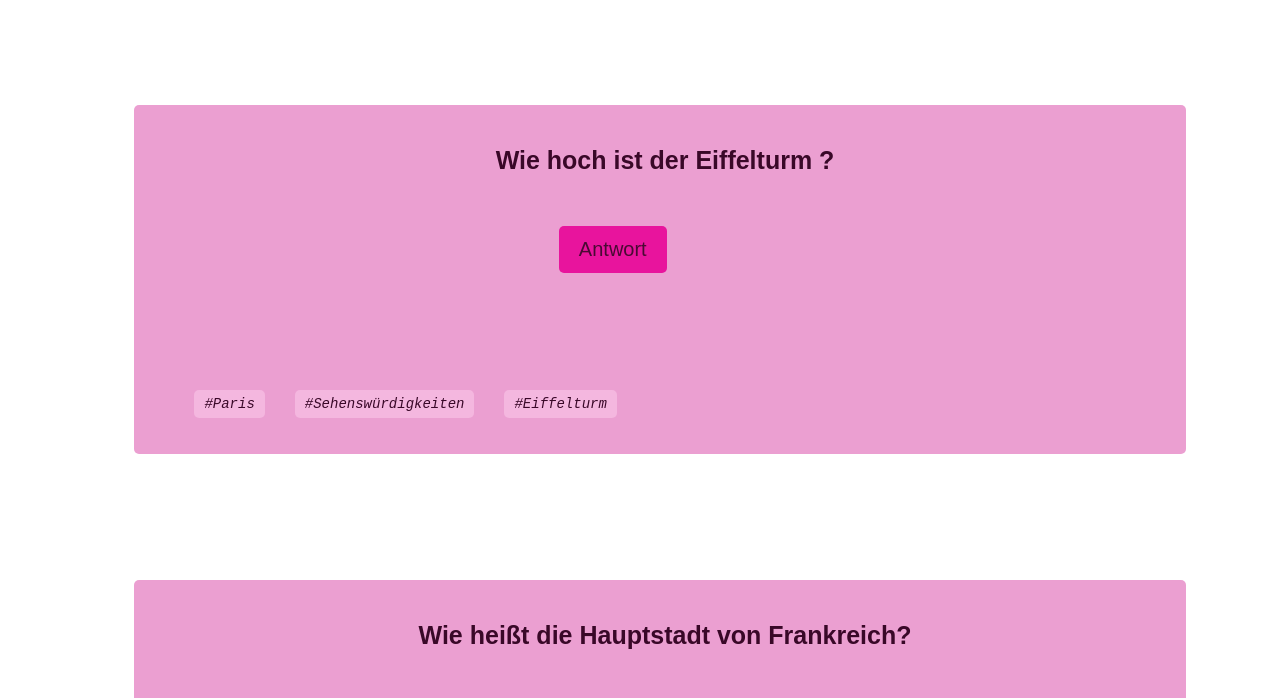
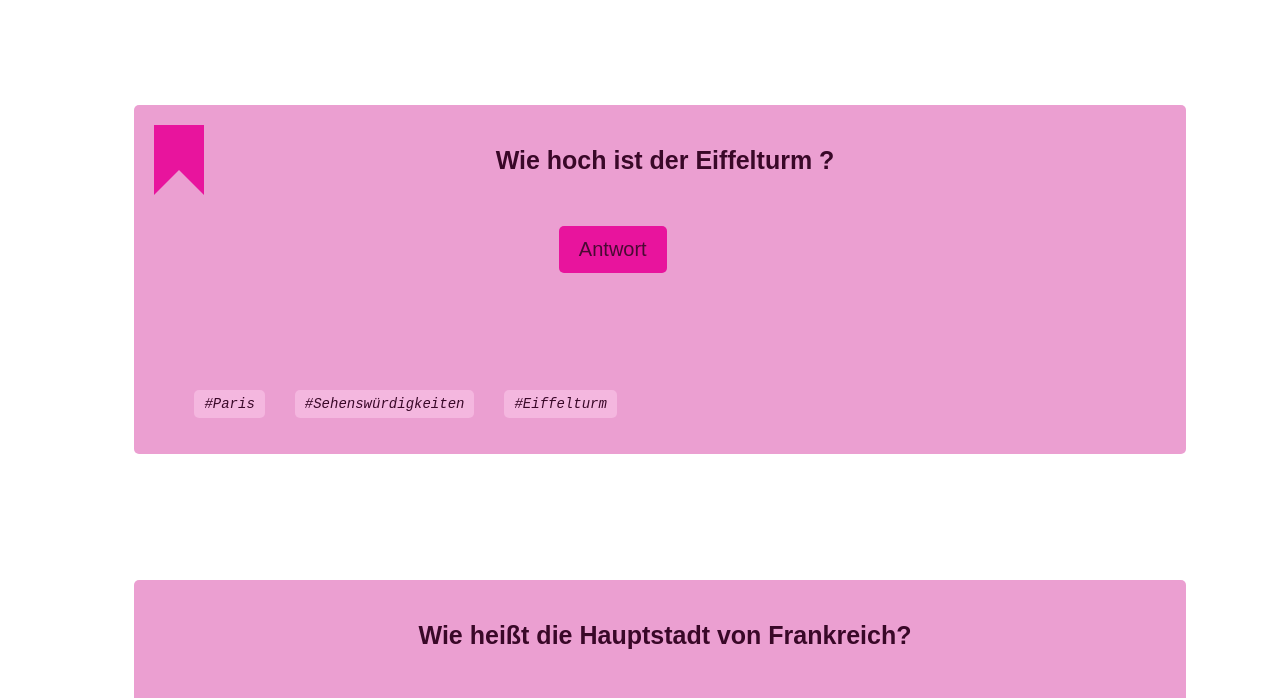
Before and after one commit to SylvieDoumet/quizapp, a plain HTML site: page index.html in a window 1280 px wide. Shown: the part 93-791 px from the top of the page. Drawn offline with Linux system fonts and the light colour scheme.

Commit message:
create_bookmark

```diff
--- a/index.html
+++ b/index.html
@@ -15,6 +15,8 @@
 
     <main>
       <section class="question-card">
+        <div class="bookmark"></div>
+
         <h2 class="question">Wie hoch ist der Eiffelturm ?</h2>
 
         <button class="button-show-answer">Antwort</button>
--- a/styles.css
+++ b/styles.css
@@ -21,6 +21,22 @@
   border-color: rgb(73, 10, 51);
   width: 50%;
   text-align: center;
+}
+
+.bookmark {
+  position: fixed;
+  height: 70px;
+  width: 50px;
+  padding: 0px;
+  box-sizing: border-box;
+  border-left: 25px solid rgb(232, 20, 157);
+  border-right: 25px solid rgb(232, 20, 157);
+  border-bottom: 25px solid transparent;
+}
+
+.bookmark:hover {
+  background-color: rgb(185, 238, 104);
+  color: rgb(211, 24, 108);
 }
 
 .question {
```
